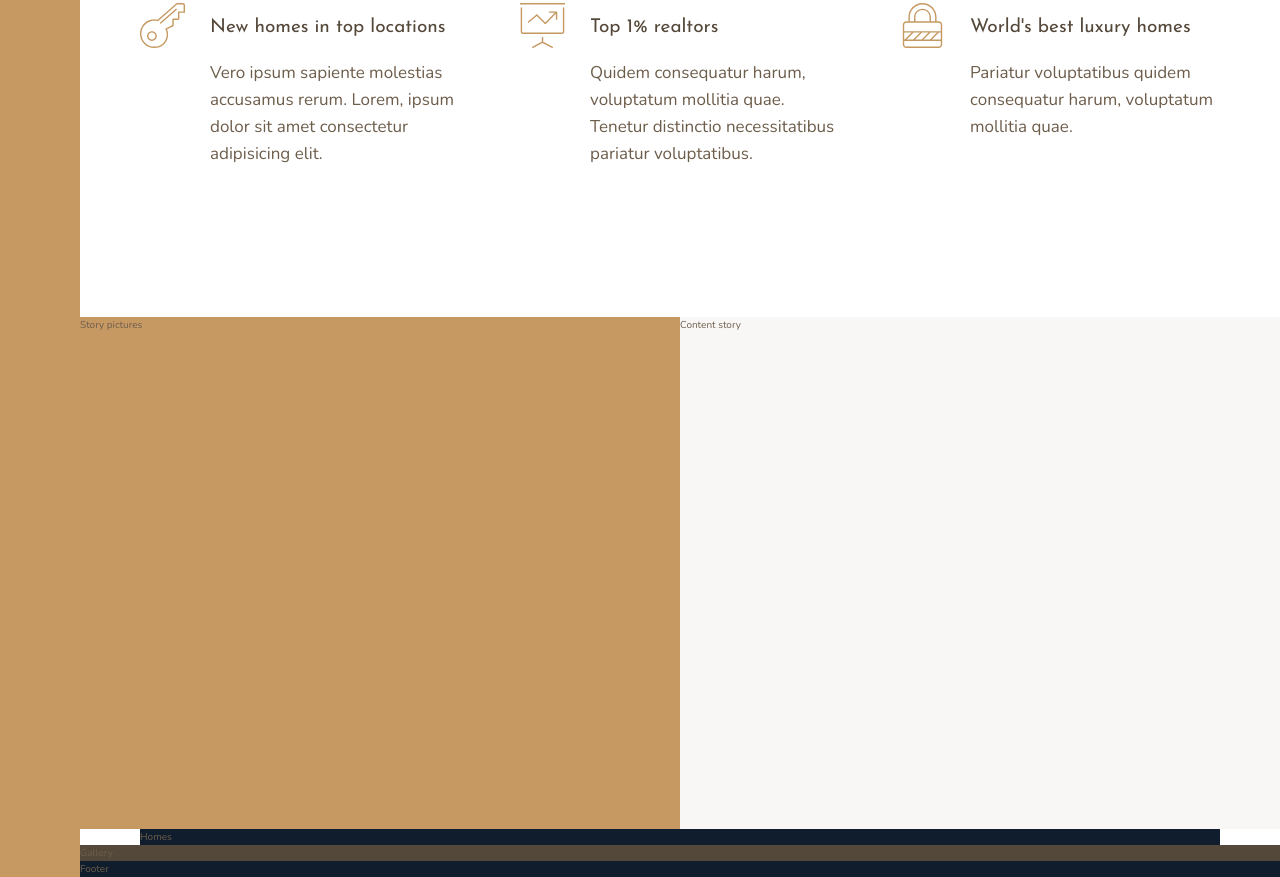
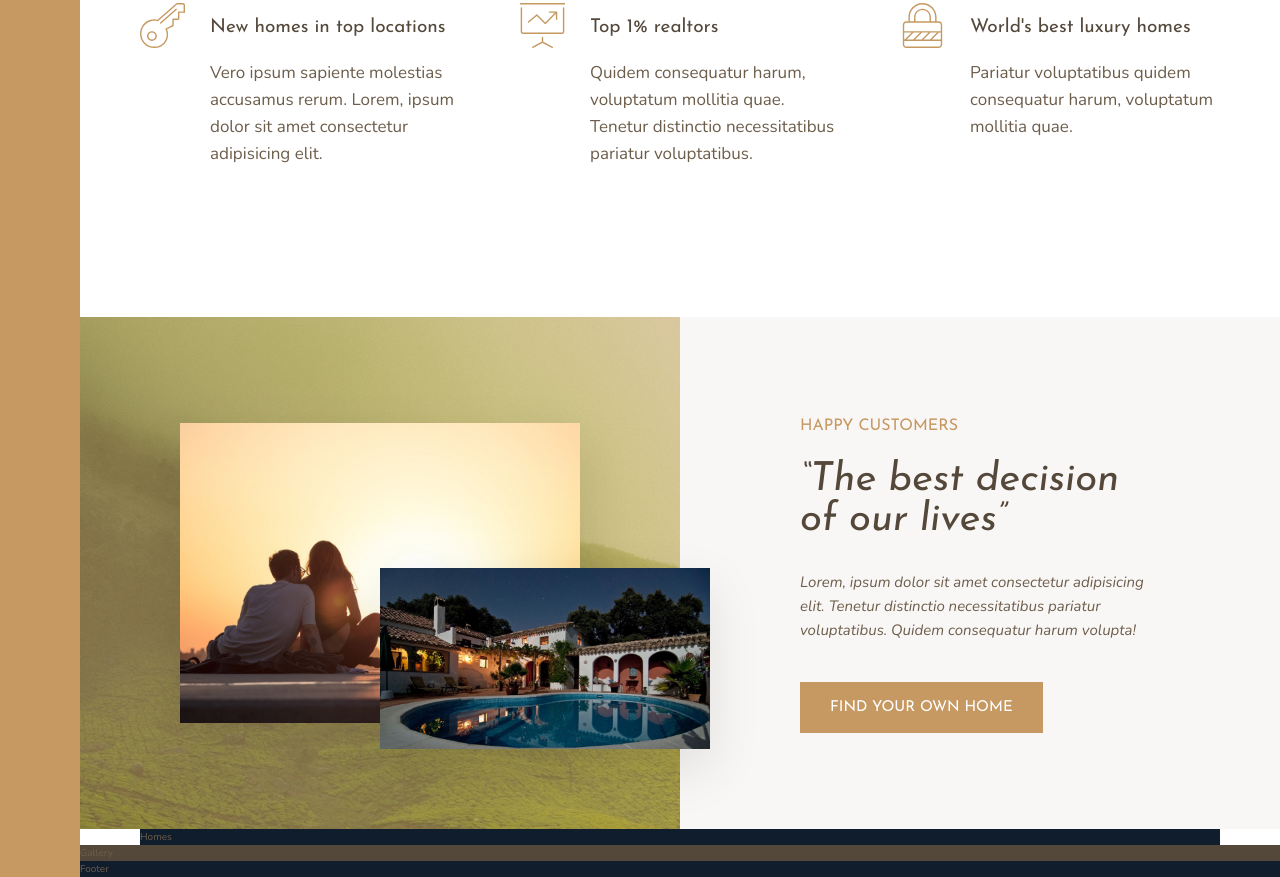
Before and after one commit to mohith10/Nexter, a website: page index.html in a window 1280 px wide. Shown: the part 991-1868 px from the top of the page. Drawn offline with nearby package versions, Linux system fonts and the light colour scheme.

Commit message:
Completed story section

```diff
--- a/index.html
+++ b/index.html
@@ -59,8 +59,19 @@
                 <p class="feature_text">Pariatur voluptatibus quidem consequatur harum, voluptatum mollitia quae.</p>
             </div>
         </div>
-        <div class="story_pictures">Story pictures</div>
-        <div class="story_content">Content story</div>
+        <div class="story_pictures">
+            <img src="img/story-1.jpeg" alt="Couple with new house" class="story_img--1">
+            <img src="img/story-2.jpeg" alt="New House" class="story_img--2">
+
+        </div>
+        <div class="story_content">
+            <h3 class="heading-3 mb-sm">Happy Customers</h3>
+            <h2 class="heading-2 heading-2--dark mb-md">&ldquo;The best decision of our lives&rdquo;</h2>
+            <p class="story_text mb-lg">
+                Lorem, ipsum dolor sit amet consectetur adipisicing elit. Tenetur distinctio necessitatibus pariatur voluptatibus. Quidem consequatur harum volupta!
+            </p>
+            <button class="btn">Find your own home</button>
+        </div>
         <div class="homes">Homes</div>
         <div class="gallery">Gallery</div>
         <footer class="footer">Footer</footer>
--- a/sass/_story.scss
+++ b/sass/_story.scss
@@ -2,9 +2,37 @@
     &_pictures{
         background-color: $color-primary;
         grid-column: full-start / col-end 4;
+        background-image: linear-gradient(rgba($color-primary,0.5), rgba($color-primary,0.5)), url(../img/back.jpg);
+
+        display: grid;
+        grid-template-rows: repeat(6,1fr);
+        grid-template-columns: repeat(6,1fr);
+        align-items: center;
+    }
+    &_img--1{
+        width: 100%;
+        grid-row: 2/6;
+        grid-column: 2/6;
+        box-shadow: 0 2rem 5rem rgba(#000, 0.1);
+    }
+    &_img--2{
+        width: 110%;
+        grid-row: 4/6;
+        grid-column: 4/7;
+        z-index: 20;
+        box-shadow: 0 2rem 5rem rgba(#000, 0.1);
     }
     &_content{
+        display: flex;
+        flex-direction: column;
+        justify-content: center;
+        align-items: flex-start;
         background-color: $color-grey-light-1;
         grid-column:  col-start 5 / full-end;
+        padding: 6rem 12rem;
+    }
+    &_text{
+        font-size: 1.5rem;
+        font-style: italic;
     }
 }
--- a/sass/_typography.scss
+++ b/sass/_typography.scss
@@ -1,20 +1,62 @@
-.heading-1{
+.heading-1 {
+}
+.heading-2 {
+  font-family: $font-display;
+  font-weight: 400;
+  font-size: 4rem;
+  font-style: italic;
+  line-height: 1;
+  &--light {
+    color: $color-grey-light-1;
+  }
+  &--dark {
+    color: $color-grey-dark-1;
+  }
+}
+.heading-3 {
+  font-family: $font-display;
+  font-weight: 400;
+  font-size: 1.6rem;
+  color: $color-primary;
+  text-transform: uppercase;
+}
+.heading-4 {
+  font-family: $font-display;
+  font-weight: 400;
+  font-size: 1.9rem;
+  &--light {
+    color: $color-grey-light-1;
+  }
+  &--dark {
+    color: $color-grey-dark-1;
+  }
+}
 
+.btn {
+  background-color: $color-primary;
+  border: none;
+  border-radius: 0;
+  color: white;
+  font-family: $font-display;
+  font-size: 1.5rem;
+  text-transform: uppercase;
+  padding: 1.8rem 3rem;
+  cursor: pointer;
+  transition: all 0.2s;
+  &:hover {
+    background-color: $color-primary-dark;
+  }
 }
-.heading-2{
 
+.mb-sm{
+    margin-bottom: 2rem;
 }
-.heading-3{
-
+.mb-md{
+    margin-bottom: 3rem;
 }
-.heading-4{
-    font-family: $font-display;
-    font-weight: 400;
-    font-size: 1.9rem;
-    &--light{
-        color: $color-grey-light-1 ;
-    }
-    &--dark{
-        color: $color-grey-dark-1 ;
-    }
+.mb-lg{
+    margin-bottom: 4rem;
 }
+.mb-hg{
+    margin-bottom: 8rem;
+}
```
Also changed, not shown: css/style.css.
